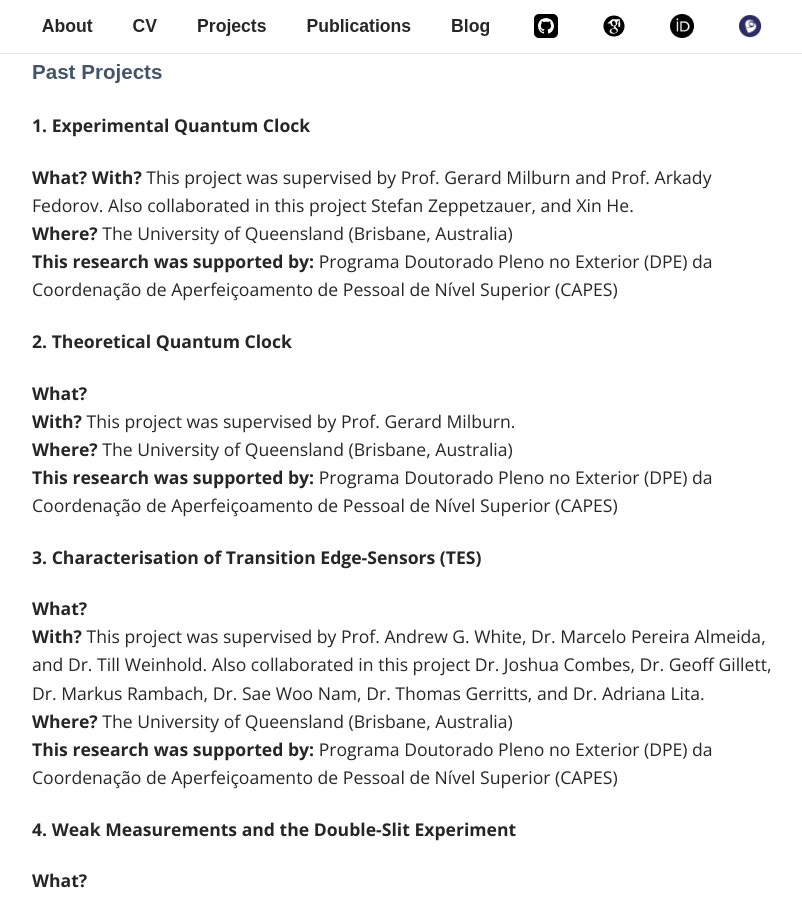
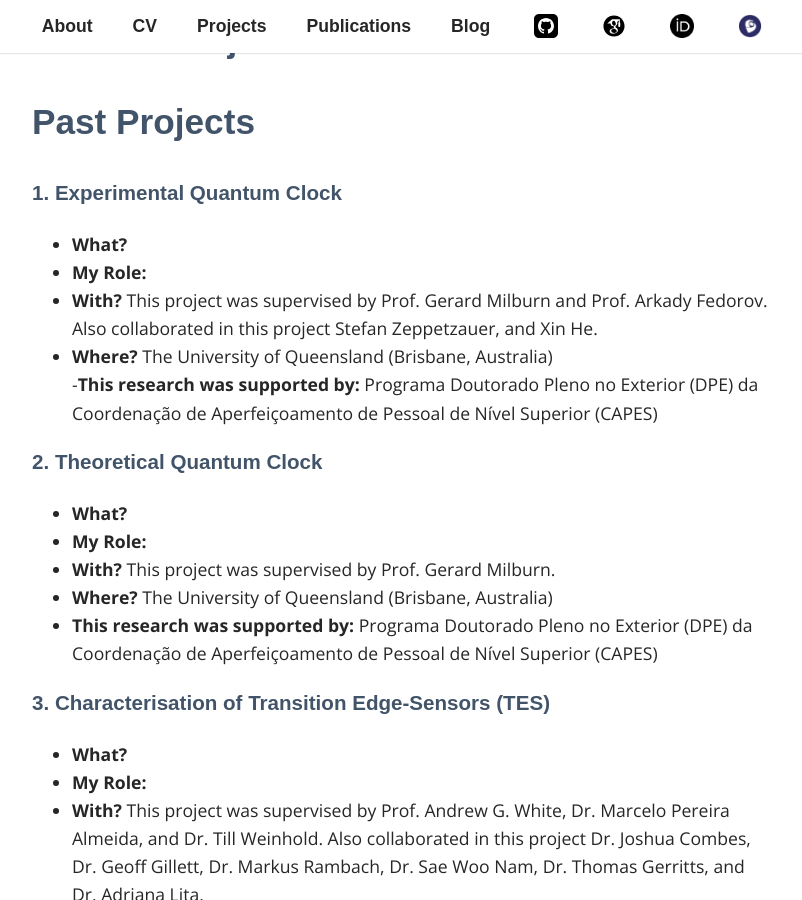
Before and after one commit to Leo-am/Leo-am.github.io, a Jekyll site: the page built from _pages/03_projects.md, in a window 1280 px wide and 900 px high, scrolled down 515 px. Shown: the whole window, without its empty margins (238-1040 px from the left). Built offline with Jekyll 4.4.1, drawn with Linux system fonts in a browser that asks for light colours; some web fonts are replaced.

Commit message:
fixing fomatting in projects

```diff
--- a/_pages/03_projects.md
+++ b/_pages/03_projects.md
@@ -4,51 +4,54 @@ title: Projects
 permalink: /projects/
 ---
 
-### Current Projects
+## Current Projects
 
 
-### Past Projects
+## Past Projects
 
 
-#### 1. Experimental Quantum Clock
+### 1. Experimental Quantum Clock
 
 
-**What?**
-__With?__ This project was supervised by Prof. Gerard Milburn and Prof. Arkady Fedorov. Also collaborated in this project Stefan Zeppetzauer, and Xin He. <br>
-__Where?__ The University of Queensland (Brisbane, Australia) <br>
-__This research was supported by:__ Programa Doutorado Pleno no Exterior (DPE) da Coordenação de Aperfeiçoamento de Pessoal de Nível Superior (CAPES)
+- __What?__ <br>
+- __My Role:__ <br>
+- __With?__ This project was supervised by Prof. Gerard Milburn and Prof. Arkady Fedorov. Also collaborated in this project Stefan Zeppetzauer, and Xin He. <br>
+- __Where?__ The University of Queensland (Brisbane, Australia) <br>
+-__This research was supported by:__ Programa Doutorado Pleno no Exterior (DPE) da Coordenação de Aperfeiçoamento de Pessoal de Nível Superior (CAPES)
 
-#### 2. Theoretical Quantum Clock
+### 2. Theoretical Quantum Clock
 
-__What?__ <br>
-    __With?__ This project was supervised by Prof. Gerard Milburn. <br>
-    __Where?__ The University of Queensland (Brisbane, Australia) <br>
-    __This research was supported by:__ Programa Doutorado Pleno no Exterior (DPE) da Coordenação de Aperfeiçoamento de Pessoal de Nível Superior (CAPES)
+- __What?__ <br>
+-    __My Role:__ <br>
+-    __With?__ This project was supervised by Prof. Gerard Milburn. <br>
+-    __Where?__ The University of Queensland (Brisbane, Australia) <br>
+-    __This research was supported by:__ Programa Doutorado Pleno no Exterior (DPE) da Coordenação de Aperfeiçoamento de Pessoal de Nível Superior (CAPES)
 
-#### 3. Characterisation of Transition Edge-Sensors (TES)
+### 3. Characterisation of Transition Edge-Sensors (TES)
 
-__What?__<br>
-    __With?__ This project was supervised by Prof. Andrew G. White, Dr. Marcelo Pereira Almeida, and Dr. Till Weinhold. Also collaborated in this project Dr. Joshua Combes, Dr. Geoff Gillett, Dr. Markus Rambach, Dr. Sae Woo Nam, Dr. Thomas Gerritts, and Dr. Adriana Lita. <br>
-    __Where?__ The University of Queensland (Brisbane, Australia)<br>
-    __This research was supported by:__ Programa Doutorado Pleno no Exterior (DPE) da Coordenação de Aperfeiçoamento de Pessoal de Nível Superior (CAPES)<br>
+- __What?__<br>
+- __My Role:__ <br>
+-    __With?__ This project was supervised by Prof. Andrew G. White, Dr. Marcelo Pereira Almeida, and Dr. Till Weinhold. Also collaborated in this project Dr. Joshua Combes, Dr. Geoff Gillett, Dr. Markus Rambach, Dr. Sae Woo Nam, Dr. Thomas Gerritts, and Dr. Adriana Lita. <br>
+-    __Where?__ The University of Queensland (Brisbane, Australia)<br>
+-    __This research was supported by:__ Programa Doutorado Pleno no Exterior (DPE) da Coordenação de Aperfeiçoamento de Pessoal de Nível Superior (CAPES)<br>
 
-#### 4. Weak Measurements and the Double-Slit Experiment
+### 4. Weak Measurements and the Double-Slit Experiment
 
-__What?__ <br>
-    __My Role:__ <br>
-    __With?__ This project was supervised by Prof. Leonardo Teixeira Neves. <br>
-    __Where?__ Universidade Federal de Minas Gerais (UFMG) (Belo Horizonte, Brazil) <br>
-    __This research was supported by:__ Conselho Nacional de Desenvolvimento Científico e Tecnológico (CNPq)<br>
+- __What?__ <br>
+-    __My Role:__ <br>
+-    __With?__ This project was supervised by Prof. Leonardo Teixeira Neves. <br>
+-    __Where?__ Universidade Federal de Minas Gerais (UFMG) (Belo Horizonte, Brazil) <br>
+-    __This research was supported by:__ Conselho Nacional de Desenvolvimento Científico e Tecnológico (CNPq)<br>
 
-#### 5. Building a Vibrational Sample Magnetometer (VSM)
+### 5. Building a Vibrational Sample Magnetometer (VSM)
 
-__What?__ During an exchange year at Durham University, I did a summer project in which I build a vibrational sample magnetometer (VSM) from scratch. Supervised by Dr. Ian Terry, this was my first time undertaking an experimental project. Within 3 months, we were able to build the VSM and even make some useful measurements for people from the Chemistry department! <br>
-    __My Role:__ Build the VSM, characterise its response, and perform magnetisation measurements from samples. <br>
-    __With?__ This project was supervised by Dr. Ian Terry. <br>
-    __Where?__ Durham University - Durham, United Kingdom <br>
-    __This research was supported by:__ Science without Borders (SwB) Scholarship - 203820/2013-4.
+- __What?__ During an exchange year at Durham University, I did a summer project in which I build a vibrational sample magnetometer (VSM) from scratch. Supervised by Dr. Ian Terry, this was my first time undertaking an experimental project. Within 3 months, we were able to build the VSM and even make some useful measurements for people from the Chemistry department! <br>
+-    __My Role:__ Build the VSM, characterise its response, and perform magnetisation measurements from samples. <br>
+-    __With?__ This project was supervised by Dr. Ian Terry. <br>
+-    __Where?__ Durham University - Durham, United Kingdom <br>
+-    __This research was supported by:__ Science without Borders (SwB) Scholarship - 203820/2013-4.
 
-#### 6. Nanomagnetism in low dimensions
+### 6. Nanomagnetism in low dimensions
 
 - __What?__ In this project, we studied the thermodynamics of magnetic nanoislands with particular interest in geometric frustration, collective excitations and the rich dynamics that could emerge from these situations.   <br>
 - __My Role:__ I simulated unidirectional lattices of nanoislands using Monte Carlo simulations written in Fortran. The results from my research were included in my monograph (available upon request) and published in [this paper](https://iopscience.iop.org/article/10.1088/0957-4484/26/29/295303/meta) (which also featured an experimental realization of the lattices I simulated. Pretty nice, huh?) <br>
```
